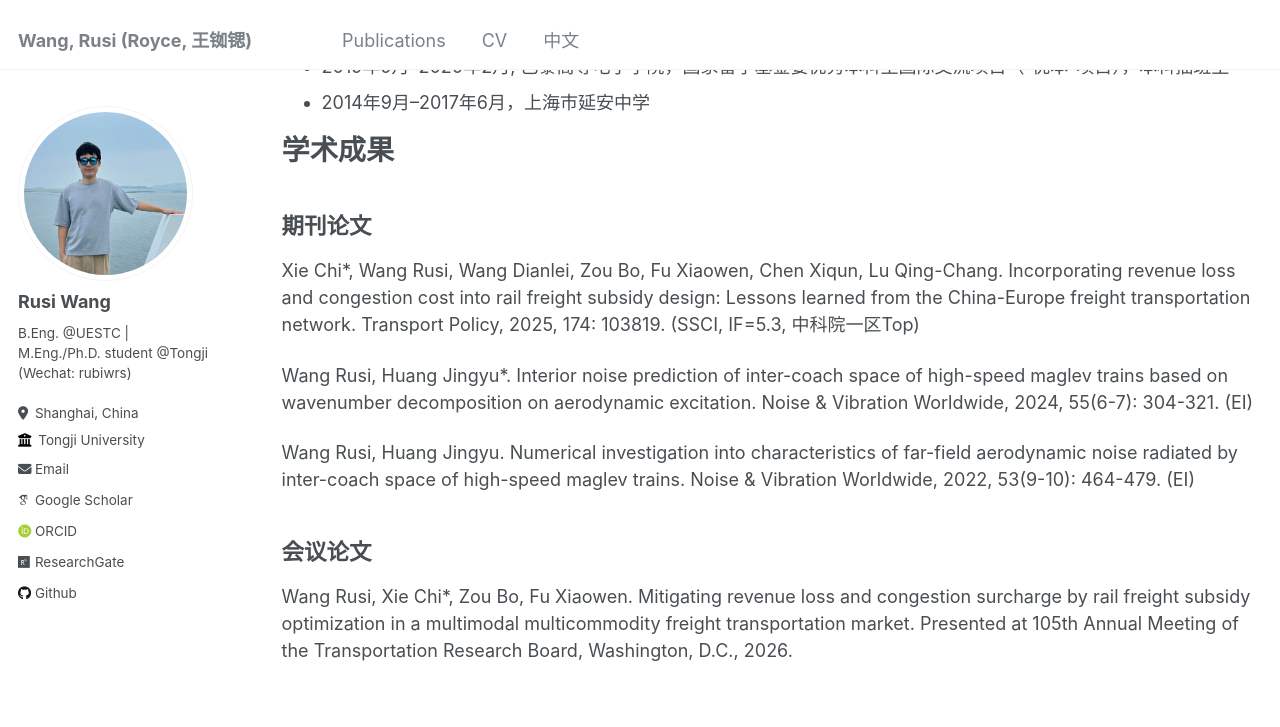
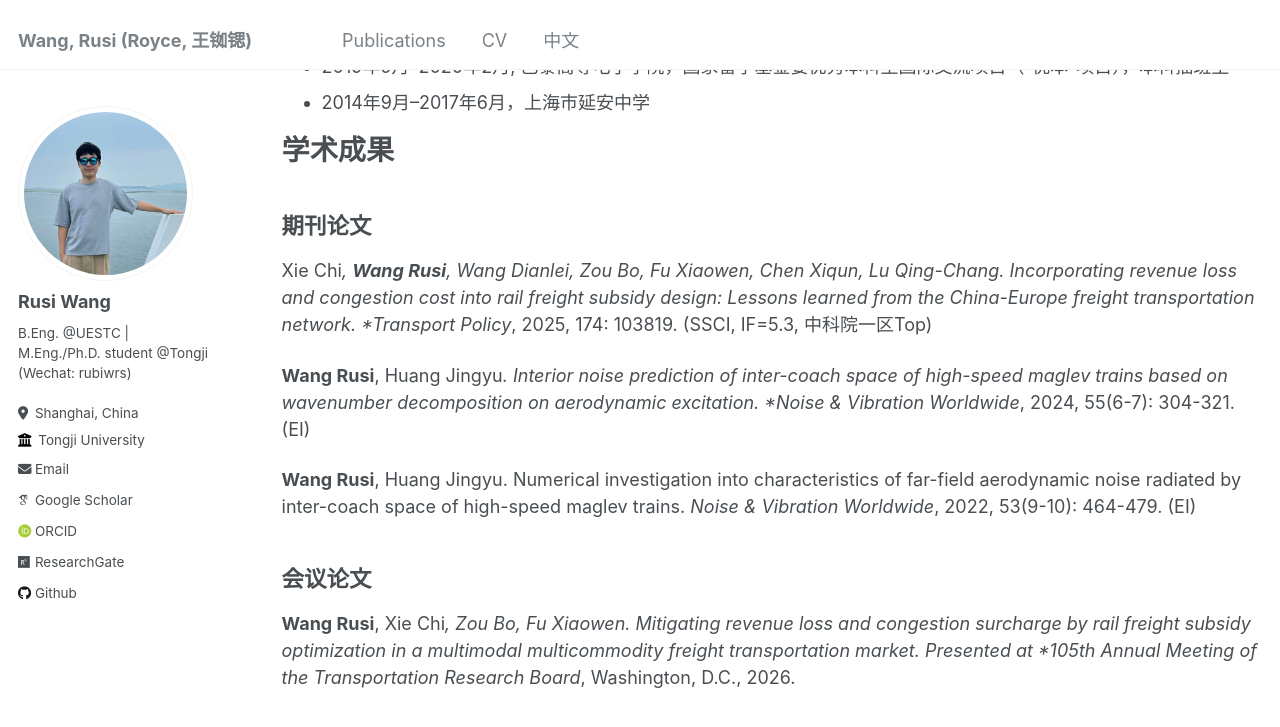
Before and after one commit to RusiWang99/RusiWang99.github.io, a Jekyll site: the page built from _pages/chinese.md, in a window 1280 px wide and 900 px high, scrolled down 414 px. Shown: the top 727 px of the window. Built offline with Jekyll 4.4.1, drawn with Linux system fonts in a browser that asks for light colours; some web fonts are replaced.

```diff
--- a/_pages/chinese.md
+++ b/_pages/chinese.md
@@ -22,12 +22,12 @@ author_profile: true
 
 期刊论文
 ------
-Xie Chi*, Wang Rusi, Wang Dianlei, Zou Bo, Fu Xiaowen, Chen Xiqun, Lu Qing-Chang. Incorporating revenue loss and congestion cost into rail freight subsidy design: Lessons learned from the China-Europe freight transportation network. Transport Policy, 2025, 174: 103819. (SSCI, IF=5.3, 中科院一区Top)
+Xie Chi*, **Wang Rusi**, Wang Dianlei, Zou Bo, Fu Xiaowen, Chen Xiqun, Lu Qing-Chang. Incorporating revenue loss and congestion cost into rail freight subsidy design: Lessons learned from the China-Europe freight transportation network. *Transport Policy*, 2025, 174: 103819. (SSCI, IF=5.3, 中科院一区Top)
 
-Wang Rusi, Huang Jingyu*. Interior noise prediction of inter-coach space of high-speed maglev trains based on wavenumber decomposition on aerodynamic excitation. Noise & Vibration Worldwide, 2024, 55(6-7): 304-321. (EI)
+**Wang Rusi**, Huang Jingyu*. Interior noise prediction of inter-coach space of high-speed maglev trains based on wavenumber decomposition on aerodynamic excitation. *Noise & Vibration Worldwide*, 2024, 55(6-7): 304-321. (EI)
 
-Wang Rusi, Huang Jingyu. Numerical investigation into characteristics of far-field aerodynamic noise radiated by inter-coach space of high-speed maglev trains. Noise & Vibration Worldwide, 2022, 53(9-10): 464-479. (EI)
+**Wang Rusi**, Huang Jingyu. Numerical investigation into characteristics of far-field aerodynamic noise radiated by inter-coach space of high-speed maglev trains. *Noise & Vibration Worldwide*, 2022, 53(9-10): 464-479. (EI)
 
 会议论文
 ------
-Wang Rusi, Xie Chi*, Zou Bo, Fu Xiaowen. Mitigating revenue loss and congestion surcharge by rail freight subsidy optimization in a multimodal multicommodity freight transportation market. Presented at 105th Annual Meeting of the Transportation Research Board, Washington, D.C., 2026.
+**Wang Rusi**, Xie Chi*, Zou Bo, Fu Xiaowen. Mitigating revenue loss and congestion surcharge by rail freight subsidy optimization in a multimodal multicommodity freight transportation market. Presented at *105th Annual Meeting of the Transportation Research Board*, Washington, D.C., 2026.
```
